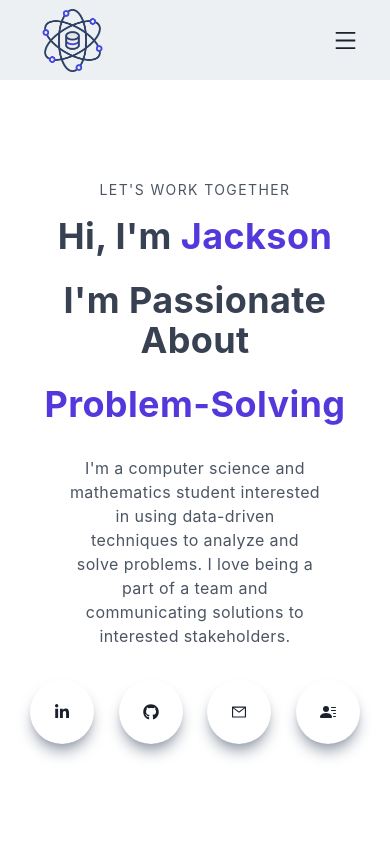
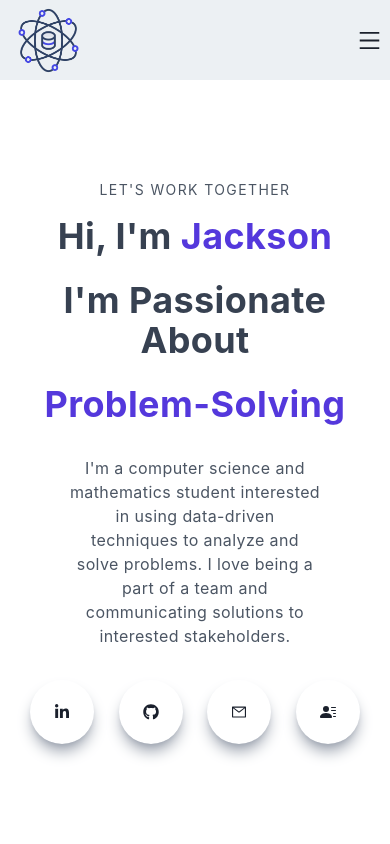
Before and after one commit to JacksonH44/personal-website, a Next.js app: page / in a window 390 px wide. Shown: the top 844 px of the page. Built offline with nearby package versions, Linux system fonts and the light colour scheme.

Commit message:
feat: make navbar padding mobile-first (#6)

```diff
--- a/components/Navbar.jsx
+++ b/components/Navbar.jsx
@@ -49,7 +49,7 @@ const Navbar = () => {
     <div
     style={{backgroundColor: `${navBg}`}}
     className={shadow ? 'fixed w-full h-20 shadow-xl z-[100]' : 'fixed w-full h-20 z-[100]'}>
-      <div className='flex justify-between items-center w-full h-full px-8 2xl:px-16'>
+      <div className='flex justify-between items-center w-full h-full px-2 sm:px-8'>
         <Link href='/'>
         <Image
           className='mx-2'
```
